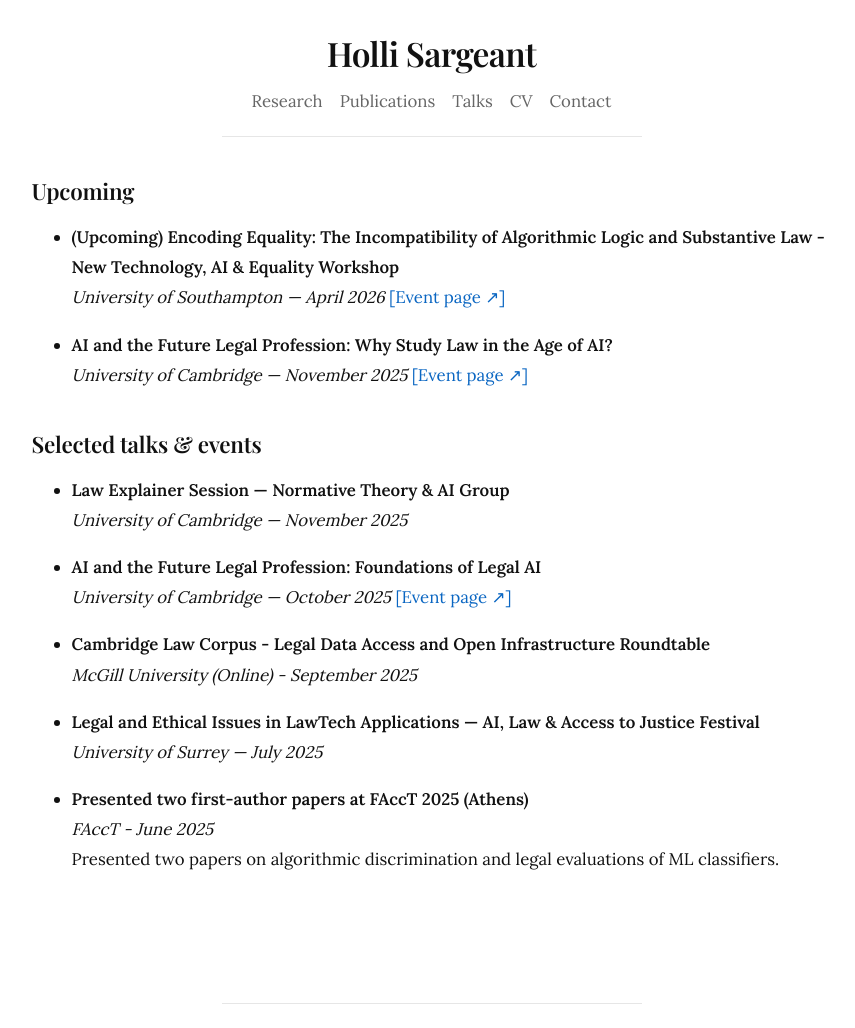
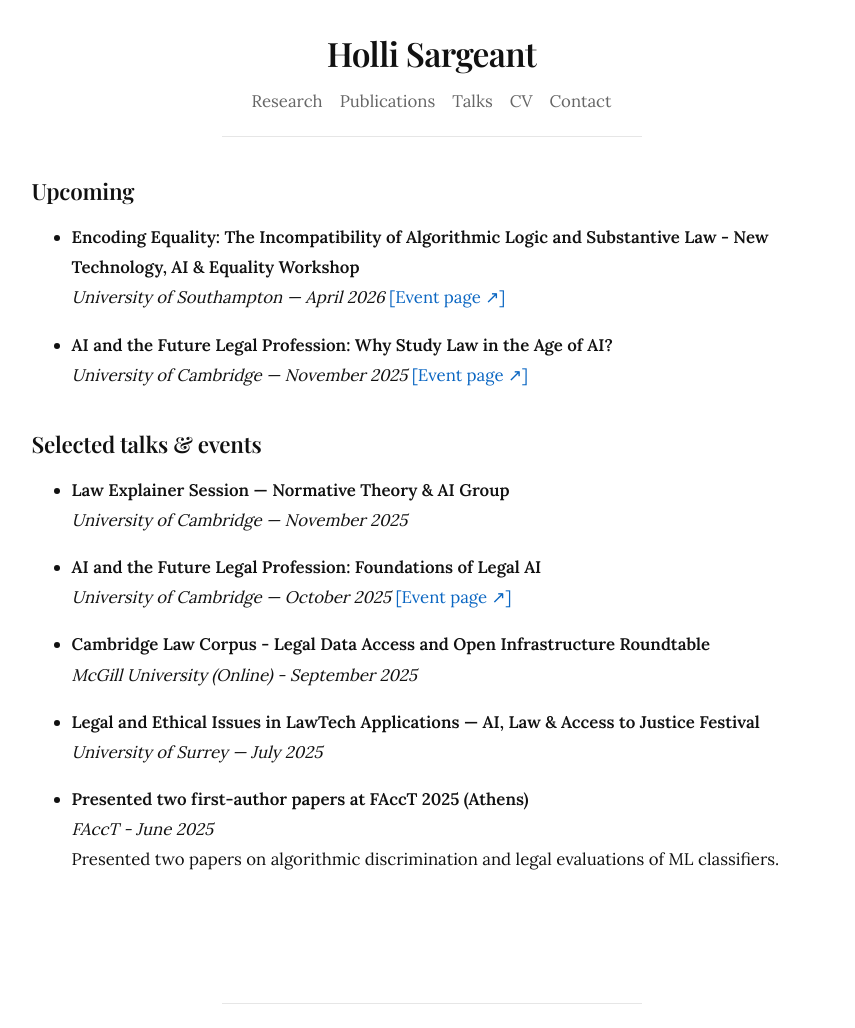
Before and after one commit to hollisargeant/hollisargeant.github.io, a Jekyll site: the page built from talks.md, in a window 1280 px wide. Shown: the whole page, without its empty margins (201-1056 px from the left). Built offline with Jekyll 4.4.1, drawn with Linux system fonts in a browser that asks for light colours.

Commit message:
Update talks.md

```diff
--- a/talks.md
+++ b/talks.md
@@ -20,7 +20,7 @@ permalink: /talks/
 
 ## Upcoming
 
-- **(Upcoming) Encoding Equality: The Incompatibility of Algorithmic Logic and Substantive Law - New Technology, AI & Equality Workshop**
+- **Encoding Equality: The Incompatibility of Algorithmic Logic and Substantive Law - New Technology, AI & Equality Workshop**
   *University of Southampton — April 2026* [[Event page ↗︎]](https://www.southampton.ac.uk/law/news/events/2025/10/new-technology-ai-and-gender-equality-problems-and-solutions.page)
 
 - **AI and the Future Legal Profession: Why Study Law in the Age of AI?**
```
